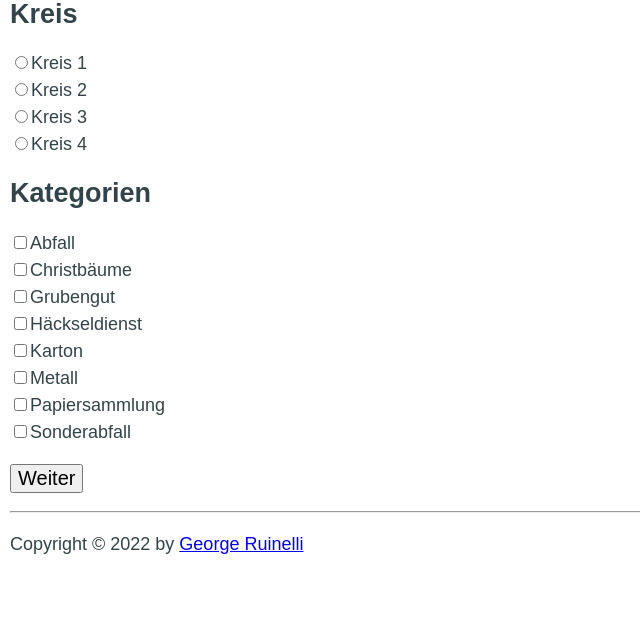
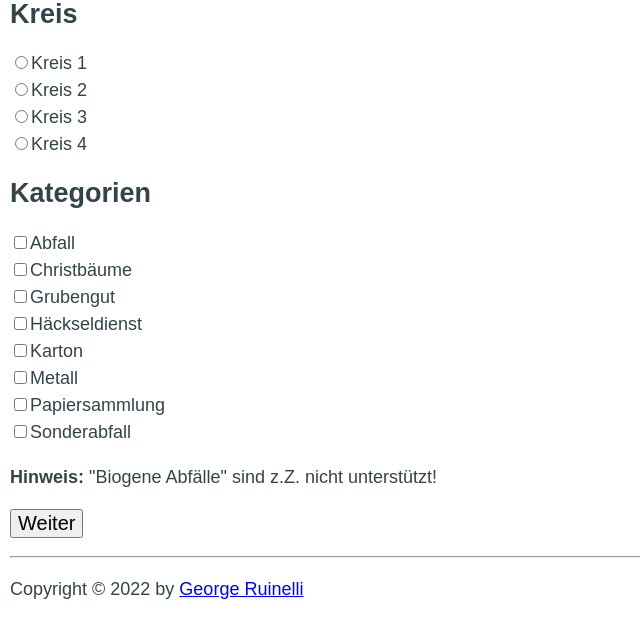
Before and after one commit to caco3/entsorgungskalender-wetzikon, a PHP site: page /form.php in a window 1280 px wide. Shown: the part 137-775 px from the top of the page, without its empty margins (0-640 px from the left). Run offline with PHP 8.4, Linux system fonts and the light colour scheme.

Commit message:
added note

```diff
--- a/form.php
+++ b/form.php
@@ -28,7 +28,7 @@
             <input type="checkbox" id="<?php echo($c); ?>" name="<?php echo($c); ?>" value="1"><label for="<?php echo($c); ?>"><?php echo($c); ?></label><br>
         <?php } ?>
 
-
+        <p><b>Hinweis:</b> "Biogene Abf&auml;lle" sind z.Z. nicht unterstützt!</p>
         <p></p>
     <input type="submit" value="Weiter" class="button">
 
```
